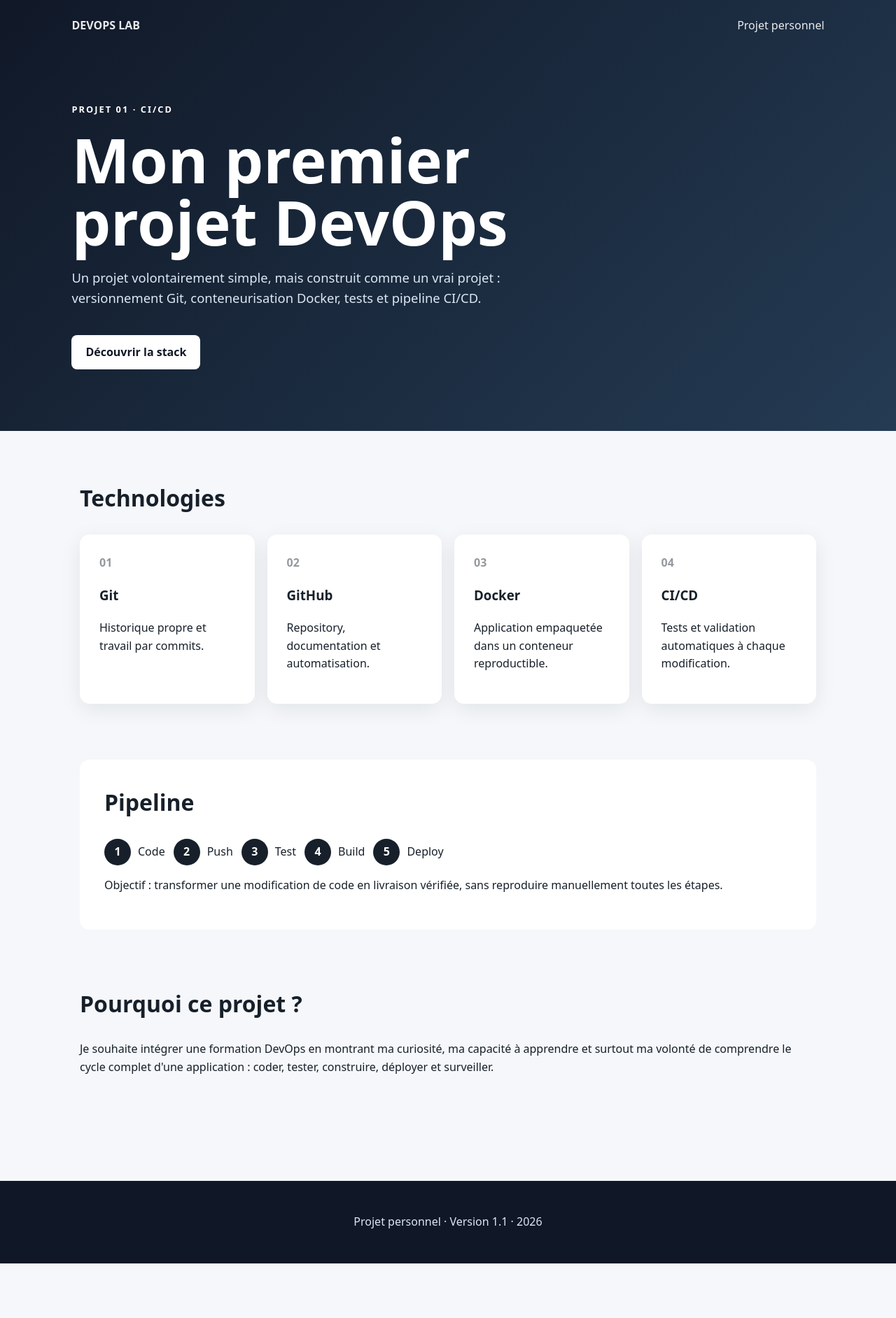
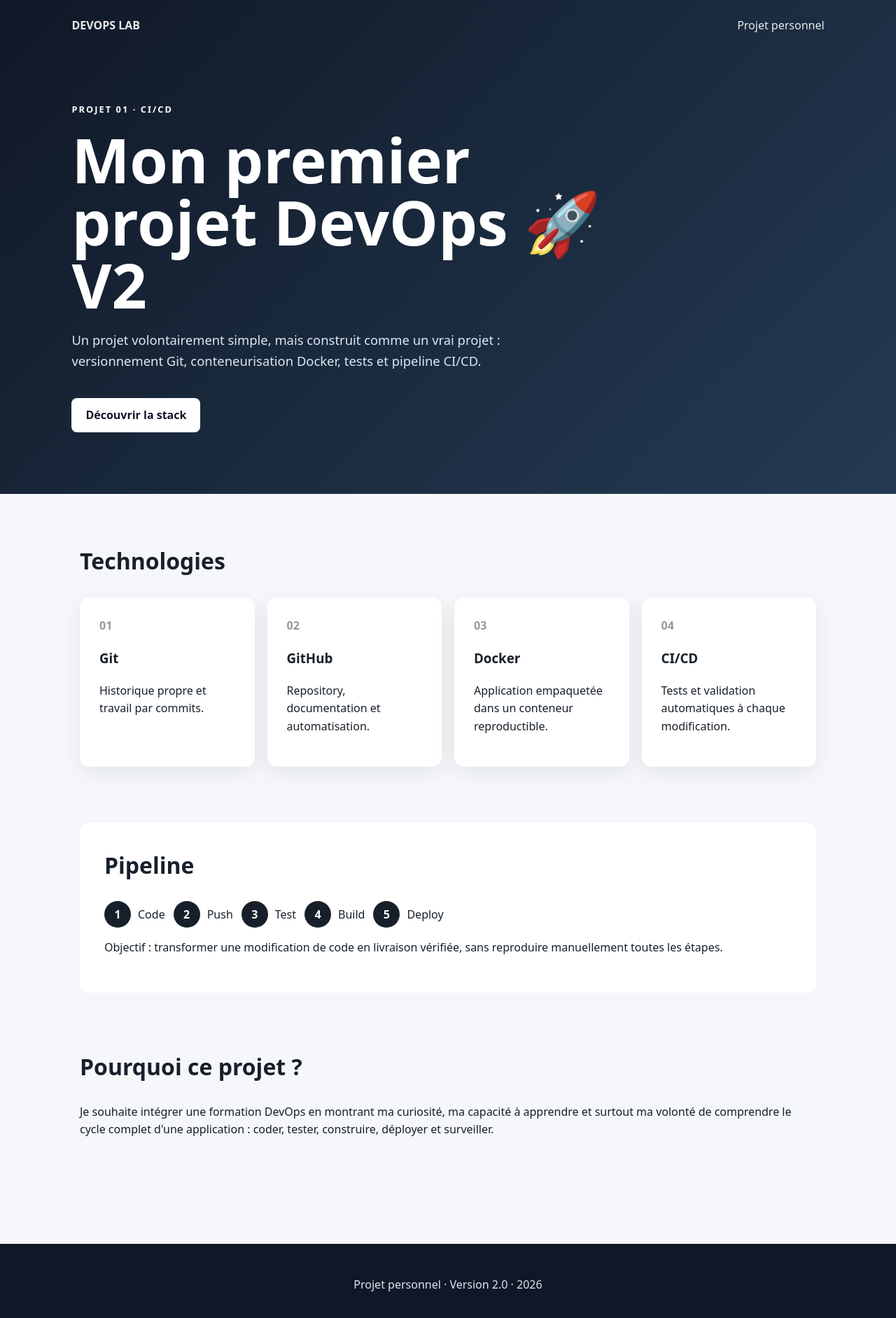
Before and after one commit to Klysh-DevOps/projet-devops-alex, a website: page index.html in a window 1280 px wide. Shown: the whole page at 70% size. Before the commit the page ends 1806 px from the top, so only its background shows below. Drawn offline with Linux system fonts and the light colour scheme.

Commit message:
feat: préparer la version 2 du site

```diff
--- a/index.html
+++ b/index.html
@@ -15,7 +15,7 @@
     </nav>
     <div class="hero-content">
       <p class="eyebrow">PROJET 01 · CI/CD</p>
-      <h1>Mon premier projet DevOps</h1>
+      <h1>Mon premier projet DevOps 🚀 V2</h1>
       <p>
         Un projet volontairement simple, mais construit comme un vrai projet :
         versionnement Git, conteneurisation Docker, tests et pipeline CI/CD.
@@ -62,7 +62,7 @@
   </main>
 
   <footer>
-    <p>Projet personnel · Version 1.1 · <span id="year"></span></p>
+    <p>Projet personnel · Version 2.0 · <span id="year"></span></p>
   </footer>
 
   <script src="script.js"></script>
```
